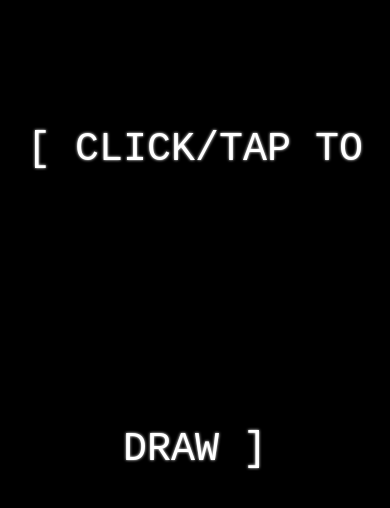
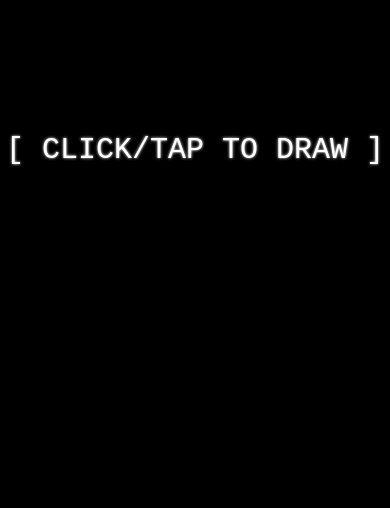
Before and after one commit to haithamassoli/Canvas-JS, a plain HTML site: page index.html in a window 390 px wide. Drawn offline with Linux system fonts and the light colour scheme.

Commit message:
Add files via upload

```diff
--- a/style.css
+++ b/style.css
@@ -21,3 +21,8 @@ div {
   text-shadow: 0 0 3px #fff;
   cursor: pointer;
 }
+@media (max-width: 600px) {
+  body {
+    font-size: 30px;
+  }
+}
```
